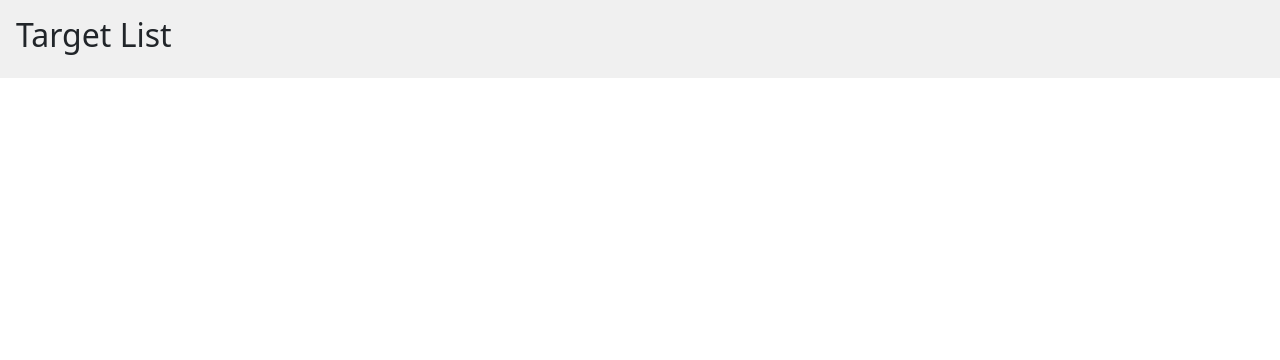
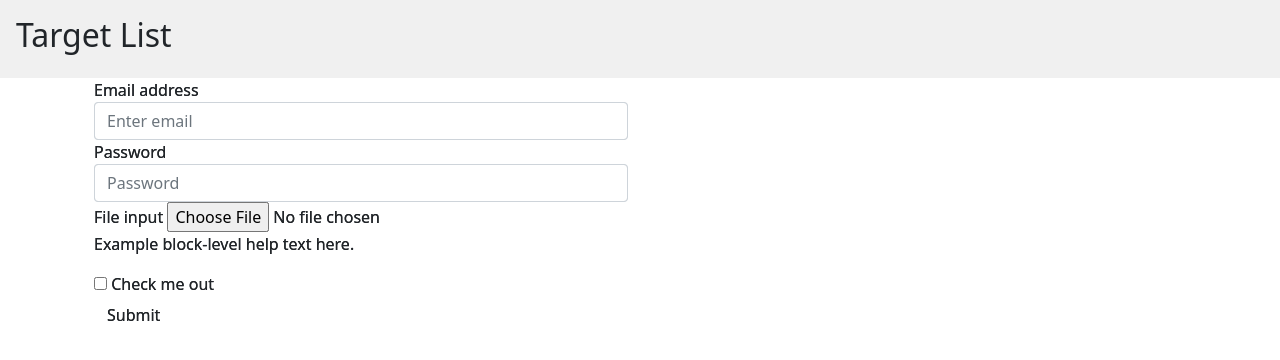
Before and after one commit to MangoBox/SpaceLaser, a Django app: page /targets/ in a window 1280 px wide. Shown: the part 72-432 px from the top of the page. Run offline with Django 4.2, Linux system fonts and the light colour scheme; data that the repository does not hold is empty; some libraries are stand-ins or nearby versions.

Commit message:
First implementation of Front-End divider (allows split window)

```diff
--- /dev/null
+++ b/DjangoServer/src/static/targets/function.js
@@ -0,0 +1,202 @@
+// Code By Webdevtrick ( https://webdevtrick.com )
+$().ready(function () {
+    $("#MySplitter").splitter();
+ });
+
+
+ ; (function ($) {
+
+     $.fn.splitter = function (args) {
+         args = args || {};
+
+         return this.each(function () {
+             var zombie;		// left-behind splitbar for outline resizes
+
+             function startSplitMouse(evt) {
+                 if (opts.outline)
+                     zombie = zombie || bar.clone(false).insertAfter(A);
+                 panes.css("-webkit-user-select", "none");	// Safari selects A/B text on a move
+                 bar.addClass(opts.activeClass);
+                 A._posSplit = A[0][opts.pxSplit] - evt[opts.eventPos];
+                 $(document)
+                     .bind("mousemove", doSplitMouse)
+                     .bind("mouseup", endSplitMouse);
+             }
+             function doSplitMouse(evt) {
+                 var newPos = A._posSplit + evt[opts.eventPos];
+                 if (opts.outline) {
+                     newPos = Math.max(0, Math.min(newPos, splitter._DA - bar._DA));
+                     bar.css(opts.origin, newPos);
+                 } else
+                     resplit(newPos);
+             }
+             function endSplitMouse(evt) {
+                 bar.removeClass(opts.activeClass);
+                 var newPos = A._posSplit + evt[opts.eventPos];
+                 if (opts.outline) {
+                     zombie.remove(); zombie = null;
+                     resplit(newPos);
+                 }
+                 panes.css("-webkit-user-select", "text");	// let Safari select text again
+                 $(document)
+                     .unbind("mousemove", doSplitMouse)
+                     .unbind("mouseup", endSplitMouse);
+             }
+             function resplit(newPos) {
+                 // Constrain new splitbar position to fit pane size limits
+                 newPos = Math.max(A._min, splitter._DA - B._max,
+                         Math.min(newPos, A._max, splitter._DA - bar._DA - B._min));
+                 // Resize/position the two panes
+                 bar._DA = bar[0][opts.pxSplit];		// bar size may change during dock
+                 bar.css(opts.origin, newPos).css(opts.fixed, splitter._DF);
+                 A.css(opts.origin, 0).css(opts.split, newPos).css(opts.fixed, splitter._DF);
+                 B.css(opts.origin, newPos + bar._DA)
+                     .css(opts.split, splitter._DA - bar._DA - newPos).css(opts.fixed, splitter._DF);
+                 // IE fires resize for us; all others pay cash
+                 if (!$.browser.msie)
+                     panes.trigger("resize");
+             }
+             function dimSum(jq, dims) {
+                 // Opera returns -1 for missing min/max width, turn into 0
+                 var sum = 0;
+                 for (var i = 1; i < arguments.length; i++)
+                     sum += Math.max(parseInt(jq.css(arguments[i])) || 0, 0);
+                 return sum;
+             }
+
+             // Determine settings based on incoming opts, element classes, and defaults
+             var vh = (args.splitHorizontal ? 'h' : args.splitVertical ? 'v' : args.type) || 'v';
+             var opts = $.extend({
+                 activeClass: 'active',	// class name for active splitter
+                 pxPerKey: 8,			// splitter px moved per keypress
+                 tabIndex: 0,			// tab order indicator
+                 accessKey: ''			// accessKey for splitbar
+             }, {
+                 v: {					// Vertical splitters:
+                     keyLeft: 39, keyRight: 37, cursor: "e-resize",
+                     splitbarClass: "vsplitbar", outlineClass: "voutline",
+                     type: 'v', eventPos: "pageX", origin: "left",
+                     split: "width", pxSplit: "offsetWidth", side1: "Left", side2: "Right",
+                     fixed: "height", pxFixed: "offsetHeight", side3: "Top", side4: "Bottom"
+                 },
+                 h: {					// Horizontal splitters:
+                     keyTop: 40, keyBottom: 38, cursor: "n-resize",
+                     splitbarClass: "hsplitbar", outlineClass: "houtline",
+                     type: 'h', eventPos: "pageY", origin: "top",
+                     split: "height", pxSplit: "offsetHeight", side1: "Top", side2: "Bottom",
+                     fixed: "width", pxFixed: "offsetWidth", side3: "Left", side4: "Right"
+                 }
+             }[vh], args);
+
+             // Create jQuery object closures for splitter and both panes
+             var splitter = $(this).css({ position: "relative" });
+             var panes = $(">*", splitter[0]).css({
+                 position: "absolute", 			// positioned inside splitter container
+                 "z-index": "1",					// splitbar is positioned above
+                 "-moz-outline-style": "none"	// don't show dotted outline
+             });
+             var A = $(panes[0]);		// left  or top
+             var B = $(panes[1]);		// right or bottom
+
+             // Focuser element, provides keyboard support; title is shown by Opera accessKeys
+             $.extend({
+                   browser : {
+                       opera : /opera/.test(navigator.userAgent.toLowerCase())
+                 }
+             })
+             //$.browser.mozilla = /firefox/.test(navigator.userAgent.toLowerCase());
+             //$.browser.webkit = /webkit/.test(navigator.userAgent.toLowerCase());
+
+             //$.browser.msie = /msie/.test(navigator.userAgent.toLowerCase());
+             var focuser = $('<a href="javascript:void(0)"></a>')
+                 .attr({ accessKey: opts.accessKey, tabIndex: opts.tabIndex, title: opts.splitbarClass })
+                 .bind($.browser.opera ? "click" : "focus", function () { this.focus(); bar.addClass(opts.activeClass) })
+                 .bind("keydown", function (e) {
+                     var key = e.which || e.keyCode;
+                     var dir = key == opts["key" + opts.side1] ? 1 : key == opts["key" + opts.side2] ? -1 : 0;
+                     if (dir)
+                         resplit(A[0][opts.pxSplit] + dir * opts.pxPerKey, false);
+                 })
+                 .bind("blur", function () { bar.removeClass(opts.activeClass) });
+
+             // Splitbar element, can be already in the doc or we create one
+             var bar = $(panes[2] || '<div></div>')
+                 .insertAfter(A).css("z-index", "100").append(focuser)
+                 .attr({ "class": opts.splitbarClass, unselectable: "on" })
+                 .css({
+                     position: "absolute", "user-select": "none", "-webkit-user-select": "none",
+                     "-khtml-user-select": "none", "-moz-user-select": "none"
+                 })
+                 .bind("mousedown", startSplitMouse);
+             // Use our cursor unless the style specifies a non-default cursor
+             if (/^(auto|default|)$/.test(bar.css("cursor")))
+                 bar.css("cursor", opts.cursor);
+
+             // Cache several dimensions for speed, rather than re-querying constantly
+             bar._DA = bar[0][opts.pxSplit];
+             splitter._PBF = $.boxModel ? dimSum(splitter, "border" + opts.side3 + "Width", "border" + opts.side4 + "Width") : 0;
+             splitter._PBA = $.boxModel ? dimSum(splitter, "border" + opts.side1 + "Width", "border" + opts.side2 + "Width") : 0;
+             A._pane = opts.side1;
+             B._pane = opts.side2;
+             $.each([A, B], function () {
+                 this._min = opts["min" + this._pane] || dimSum(this, "min-" + opts.split);
+                 this._max = opts["max" + this._pane] || dimSum(this, "max-" + opts.split) || 9999;
+                 this._init = opts["size" + this._pane] === true ?
+                     parseInt($.curCSS(this[0], opts.split)) : opts["size" + this._pane];
+             });
+
+             // Determine initial position, get from cookie if specified
+             var initPos = A._init;
+             if (!isNaN(B._init))	// recalc initial B size as an offset from the top or left side
+                 initPos = splitter[0][opts.pxSplit] - splitter._PBA - B._init - bar._DA;
+             if (opts.cookie) {
+                 if (!$.cookie)
+                     alert('jQuery.splitter(): jQuery cookie plugin required');
+                 var ckpos = parseInt($.cookie(opts.cookie));
+                 if (!isNaN(ckpos))
+                     initPos = ckpos;
+                 $(window).bind("unload", function () {
+                     var state = String(bar.css(opts.origin));	// current location of splitbar
+                     $.cookie(opts.cookie, state, {
+                         expires: opts.cookieExpires || 365,
+                         path: opts.cookiePath || document.location.pathname
+                     });
+                 });
+             }
+             if (isNaN(initPos))	// King Solomon's algorithm
+                 initPos = Math.round((splitter[0][opts.pxSplit] - splitter._PBA - bar._DA) / 2);
+
+             // Resize event propagation and splitter sizing
+             if (opts.anchorToWindow) {
+                 // Account for margin or border on the splitter container and enforce min height
+                 splitter._hadjust = dimSum(splitter, "borderTopWidth", "borderBottomWidth", "marginBottom");
+                 splitter._hmin = Math.max(dimSum(splitter, "minHeight"), 20);
+                 $(window).bind("resize", function () {
+                     var top = splitter.offset().top;
+                     var wh = $(window).height();
+                     splitter.css("height", Math.max(wh - top - splitter._hadjust, splitter._hmin) + "px");
+                     if (!$.browser.msie) splitter.trigger("resize");
+                 }).trigger("resize");
+             }
+             else if (opts.resizeToWidth && !$.browser.msie)
+                 $(window).bind("resize", function () {
+                     splitter.trigger("resize");
+                 });
+
+             // Resize event handler; triggered immediately to set initial position
+             splitter.bind("resize", function (e, size) {
+                 // Custom events bubble in jQuery 1.3; don't get into a Yo Dawg
+                 if (e.target != this) return;
+                 // Determine new width/height of splitter container
+                 splitter._DF = splitter[0][opts.pxFixed] - splitter._PBF;
+                 splitter._DA = splitter[0][opts.pxSplit] - splitter._PBA;
+                 // Bail if splitter isn't visible or content isn't there yet
+                 if (splitter._DF <= 0 || splitter._DA <= 0) return;
+                 // Re-divvy the adjustable dimension; maintain size of the preferred pane
+                 resplit(!isNaN(size) ? size : (!(opts.sizeRight || opts.sizeBottom) ? A[0][opts.pxSplit] :
+                     splitter._DA - B[0][opts.pxSplit] - bar._DA));
+             }).trigger("resize", [initPos]);
+         });
+     };
+
+ })(jQuery);
--- a/DjangoServer/src/templates/target_list.html
+++ b/DjangoServer/src/templates/target_list.html
@@ -1,6 +1,58 @@
 {% extends "base.html" %}
 {% load static %}
 {% block content %}
+
+
+<script src='https://cdnjs.cloudflare.com/ajax/libs/jquery/2.1.3/jquery.min.js'></script>
+<div class="container">
+    <div class="row" id="MySplitter">
+        <div class="col-md-6"> <form>
+            <div class="form-group">
+                <label for="exampleInputEmail1">Email address</label>
+                <input type="email" class="form-control" id="exampleInputEmail1" placeholder="Enter email">
+            </div>
+            <div class="form-group">
+                <label for="exampleInputPassword1">Password</label>
+                <input type="password" class="form-control" id="exampleInputPassword1" placeholder="Password">
+            </div>
+            <div class="form-group">
+                <label for="exampleInputFile">File input</label>
+                <input type="file" id="exampleInputFile">
+                <p class="help-block">Example block-level help text here.</p>
+            </div>
+            <div class="checkbox">
+                <label>
+                    <input type="checkbox"> Check me out
+                </label>
+            </div>
+            <button type="submit" class="btn btn-default">Submit</button>
+        </form> </div>
+        <div class="col-md-6"> <form>
+            <div class="form-group">
+                <label for="exampleInputEmail1">Email address</label>
+                <input type="email" class="form-control" id="exampleInputEmail1" placeholder="Enter email">
+            </div>
+            <div class="form-group">
+                <label for="exampleInputPassword1">Password</label>
+                <input type="password" class="form-control" id="exampleInputPassword1" placeholder="Password">
+            </div>
+            <div class="form-group">
+                <label for="exampleInputFile">File input</label>
+                <input type="file" id="exampleInputFile">
+                <p class="help-block">Example block-level help text here.</p>
+            </div>
+            <div class="checkbox">
+                <label>
+                    <input type="checkbox"> Check me out
+                </label>
+            </div>
+            <button type="submit" class="btn btn-default">Submit</button>
+        </form> </div>
+    </div>
+</div>
+
+<script src='https://cdnjs.cloudflare.com/ajax/libs/jquery/2.1.3/jquery.min.js'></script>
+<script  src="function.js"></script>
 <div class="row posts flex-grow justify-content-between" style="row-gap: 3rem;">
     {% for target in objects %}
     <div class="card" style="width: 18rem;">
```
Also changed, not shown: DjangoServer/src/static/targets/style.css (added, +13 -0 lines).
